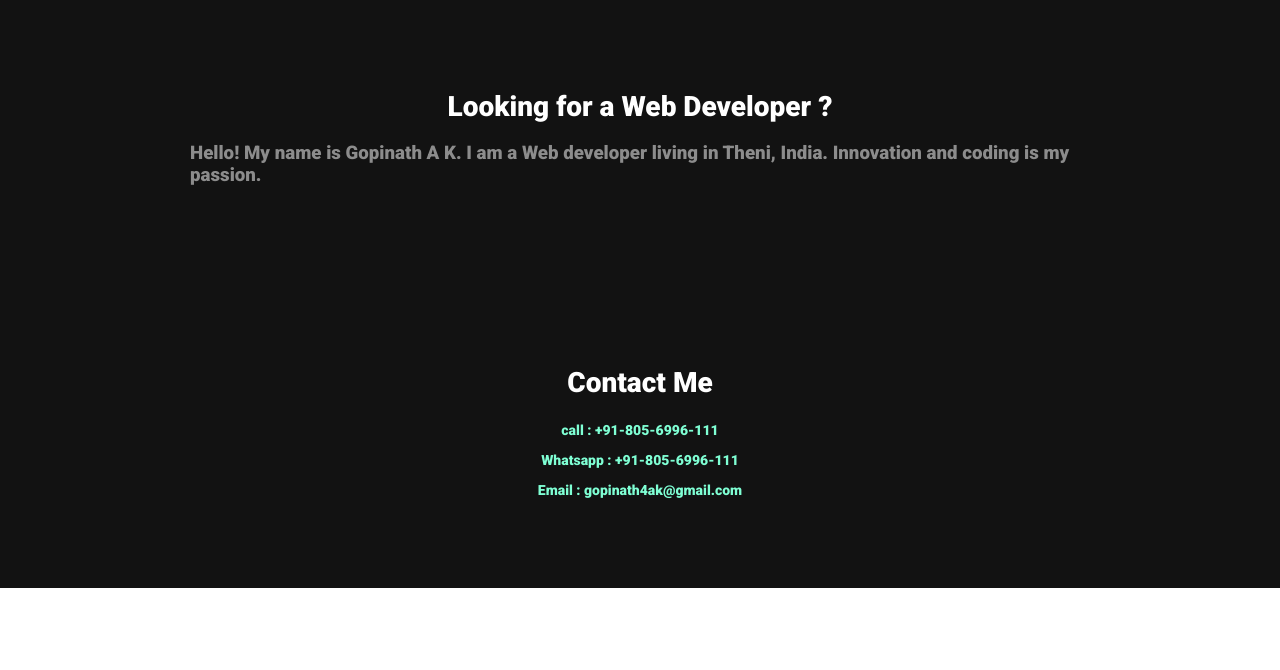
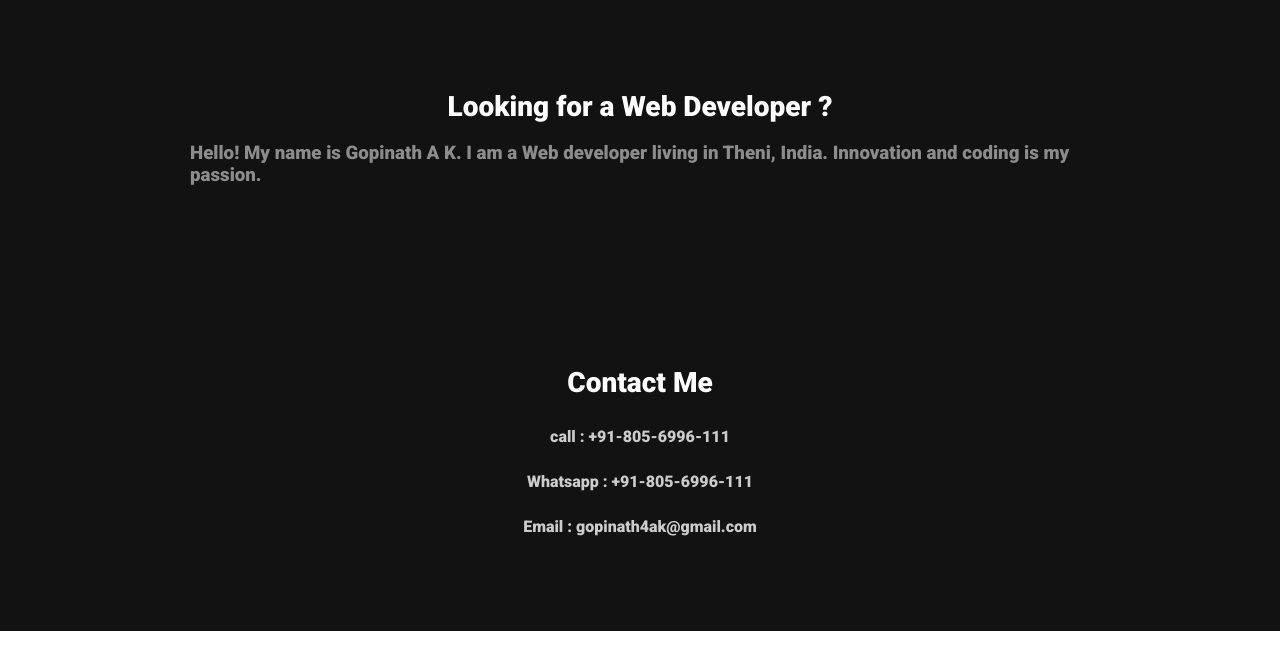
Before and after one commit to Gopinath4ak/gopinath4ak.github.io, a plain HTML site: page index.html in a window 1280 px wide. Drawn offline with Linux system fonts and the light colour scheme.

Commit message:
contact section details font design

```diff
--- a/index.html
+++ b/index.html
@@ -42,9 +42,9 @@
     <section style="background-color: #121212;padding: 50px;">
       <div style="max-width: 900px; margin:40px auto;">
         <h2 style="color: #fff; text-align:center; font-size:28px;">Contact Me</h2>
-        <h3 style="color: #8c8c8c; text-align:center; font-size:14px;"><a style="text-decoration: none; color: aquamarine" href='tel:+918056996111'>call : +91-805-6996-111</a></h3>
-        <h3 style="color: #8c8c8c; text-align:center; font-size:14px;"><a style="text-decoration: none; color: aquamarine" href='whatsapp://send?text=Hello Gopinath&phone=+918056996111&abid=+918056996111'>Whatsapp : +91-805-6996-111</a></h3>
-        <h3 style="color: #8c8c8c; text-align:center; font-size:14px;"><a style="text-decoration: none; color: aquamarine" href='mailto:gopinath4ak@gmail.com?subject=Hello Gopinath'>Email : gopinath4ak@gmail.com</a></h3>
+        <h3 style="padding: 5px 0; text-align:center; font-size:16px;"><a style="text-decoration: none; color: #ccc" href='tel:+918056996111'>call : +91-805-6996-111</a></h3>
+        <h3 style="padding: 5px 0; text-align:center; font-size:16px;"><a style="text-decoration: none; color: #ccc" href='whatsapp://send?text=Hello Gopinath&phone=+918056996111&abid=+918056996111'>Whatsapp : +91-805-6996-111</a></h3>
+        <h3 style="padding: 5px 0; text-align:center; font-size:16px;"><a style="text-decoration: none; color: #ccc" href='mailto:gopinath4ak@gmail.com?subject=Hello Gopinath'>Email : gopinath4ak@gmail.com</a></h3>
       </div>
     </section>
   </body>
```
